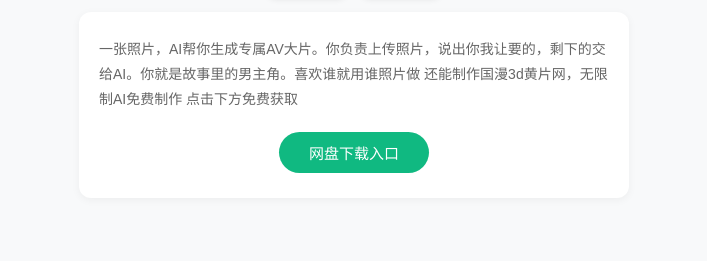
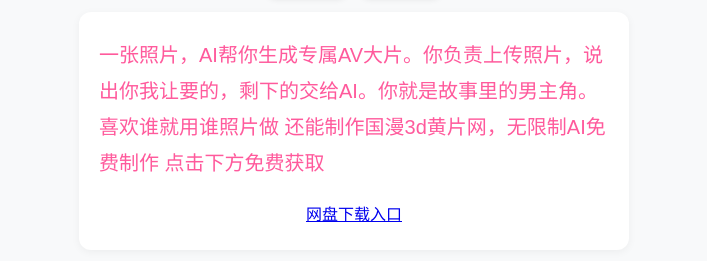
Before and after one commit to z166729875-beep/zyAI, a plain HTML site: page index.html in a window 1280 px wide. Shown: the part 367-628 px from the top of the page, without its empty margins (286-993 px from the left). Drawn offline with Linux system fonts and the light colour scheme.

Commit message:
Update index.html

```diff
--- a/index.html
+++ b/index.html
@@ -91,11 +91,14 @@ body{
     box-shadow: 0 2px 8px rgba(0,0,0,0.05);
 }
 .footer-tip{
-    font-size: 14px;
-    color: #666;
+    font-size: 20px;   /* 改这里：字体变大 */
+    color: #ff5a9c;    /* 改这里：变成粉红色 */
     line-height: 1.8;
     margin-bottom: 20px;
     text-align: left;
+    font-weight: 500;
+}
+
 }
 .down-link{
     display: inline-block;
```
